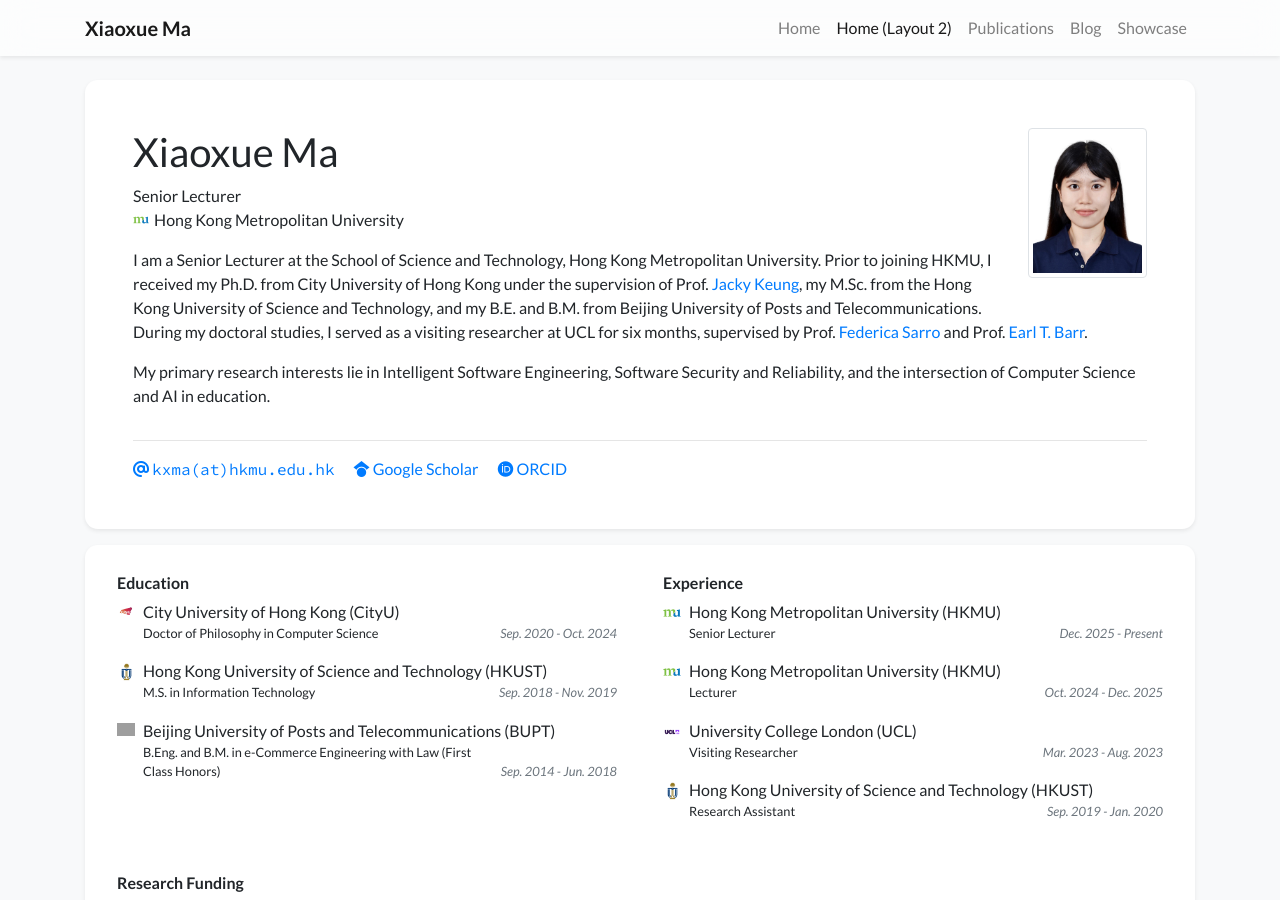
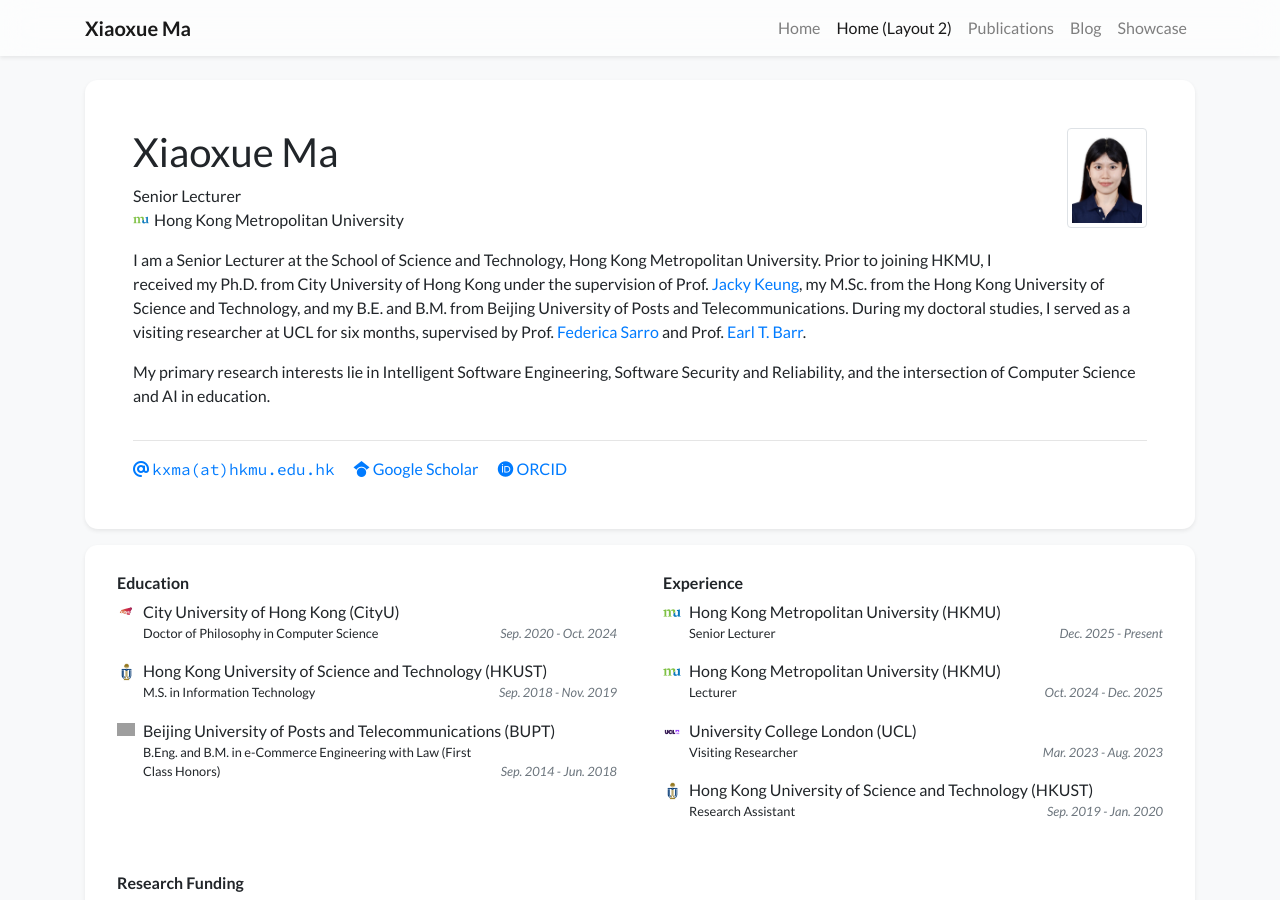
Before and after one commit to xiaoxuemakayley/xiaoxuemakayley.github.io, a Jekyll site: the page built from index_layout2.html, in a window 1280 px wide and 900 px high. Built offline with Jekyll 4.4.1, drawn with Linux system fonts in a browser that asks for light colours; nearby versions of some CDN libraries; a style sheet for code colours, icons or effects is not loaded; grey boxes are pictures that could not be loaded.

Commit message:
Update profile_card.html

```diff
--- a/_includes/widgets/profile_card.html
+++ b/_includes/widgets/profile_card.html
@@ -6,11 +6,11 @@
                     <div class="col">
                         {% if site.data.profile.portrait_url %}
                         <!-- When the screen is wider than md, float the portrait on the right -->
-                        <div class="figure float-right ml-4 mb-4 d-none d-md-block">
+                        <div class="figure float-right ml-3 mb-4 d-none d-md-block">
                             <img
                                 src="{{ site.data.profile.portrait_url | relative_url }}"
                                 class="figure-img img-fluid img-thumbnail"
-                                style="height: 150px;"
+                                style="height: 100px;"
                                 data-toggle="tooltip"
                                 data-placement="top"
                                 title="{{ site.data.profile.portrait_caption }}">
```
